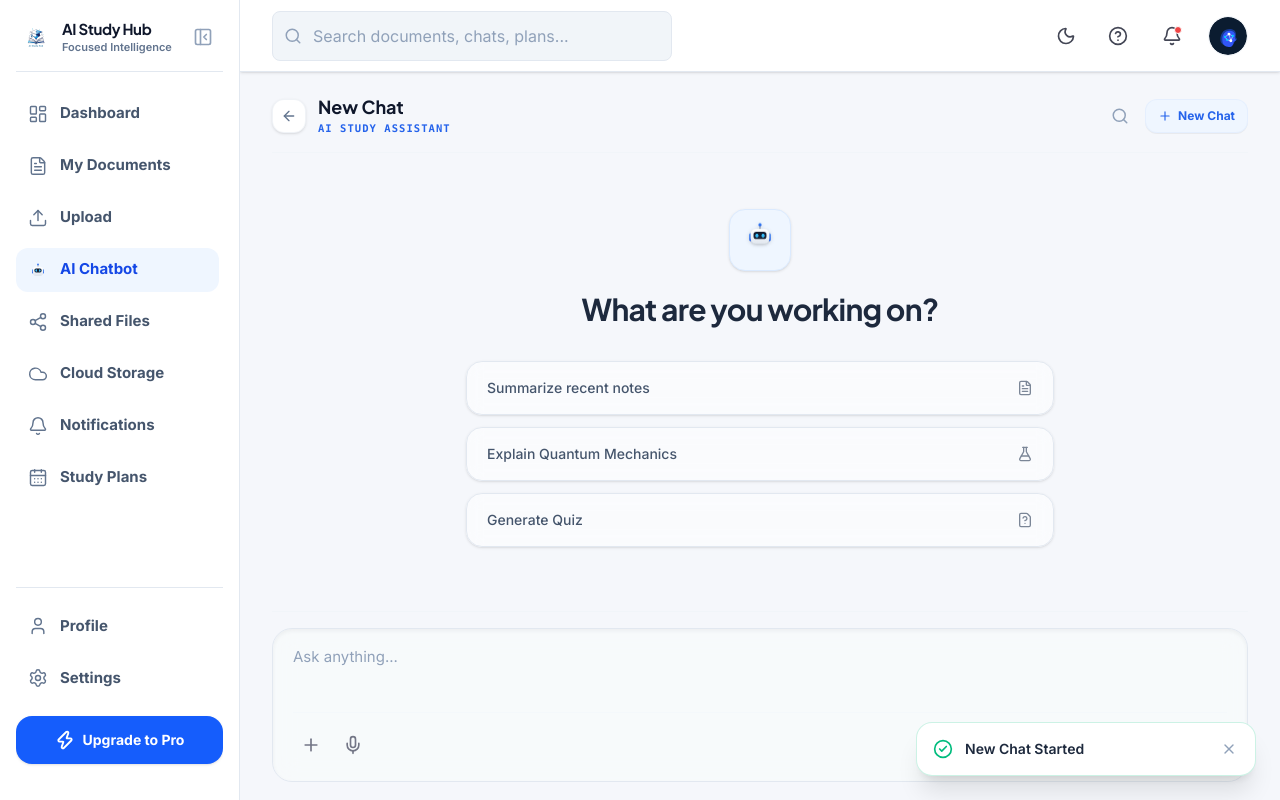
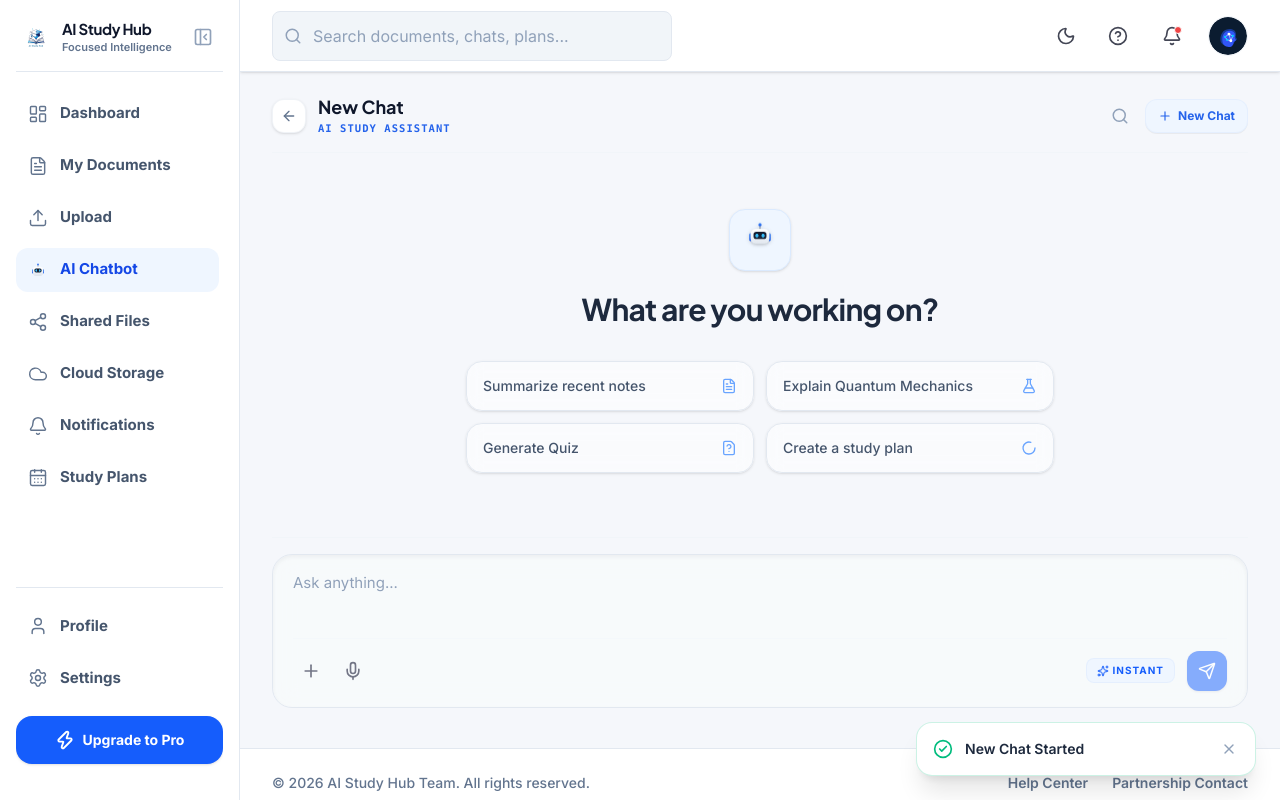
Before and after one commit to huynhduybinh24/SWP391_AIStudyHub, a React (Vite) app in the folder FrontEnd/: page /dashboard/chat in a window 1280 px wide. Both pictures are taken after a click on the button "New Chat". Built offline with nearby package versions, Linux system fonts and the light colour scheme; the HTML template or start-up script is replaced by a standard one.

Commit message:
feat: implement AI chatbot interface with voice input, file attachment, and mock conversation history support

```diff
--- a/FrontEnd/src/features/ai-chatbot/pages/ChatPage.tsx
+++ b/FrontEnd/src/features/ai-chatbot/pages/ChatPage.tsx
@@ -786,30 +786,38 @@ export function ChatPage() {
                   </h2>
 
                   {/* Suggestion Prompt Chips */}
-                  <div className="flex flex-col gap-3 w-full">
+                  <div className="grid grid-cols-1 sm:grid-cols-2 gap-3 w-full">
                     <button
                       type="button"
                       onClick={() => handleSend(t.aiChatbot.summarizeRecentNotes)}
-                      className="flex items-center justify-between gap-3 text-left w-full rounded-[16px] border border-slate-200 dark:border-slate-700/50 bg-white/50 dark:bg-slate-800/30 backdrop-blur-sm px-5 py-4 text-sm font-medium text-slate-600 dark:text-slate-300 shadow-sm transition-all hover:bg-white dark:hover:bg-slate-800 hover:text-blue-600 dark:hover:text-blue-400 hover:border-blue-200 dark:hover:border-blue-800/50 cursor-pointer"
+                      className="flex items-center justify-between gap-3 text-left w-full rounded-[16px] border border-slate-200 dark:border-slate-700/50 bg-white/50 dark:bg-slate-800/30 backdrop-blur-sm px-4 py-3.5 text-sm font-medium text-slate-600 dark:text-slate-300 shadow-sm transition-all hover:bg-white dark:hover:bg-slate-800 hover:text-blue-600 dark:hover:text-blue-400 hover:border-blue-200 dark:hover:border-blue-800/50 cursor-pointer"
                     >
                       <span className="truncate">{t.aiChatbot.summarizeRecentNotes}</span>
-                      <FileText className="size-4 opacity-70 shrink-0" />
+                      <FileText className="size-4 opacity-70 shrink-0 text-blue-500" />
                     </button>
                     <button
                       type="button"
                       onClick={() => handleSend(t.aiChatbot.explainQuantum)}
-                      className="flex items-center justify-between gap-3 text-left w-full rounded-[16px] border border-slate-200 dark:border-slate-700/50 bg-white/50 dark:bg-slate-800/30 backdrop-blur-sm px-5 py-4 text-sm font-medium text-slate-600 dark:text-slate-300 shadow-sm transition-all hover:bg-white dark:hover:bg-slate-800 hover:text-blue-600 dark:hover:text-blue-400 hover:border-blue-200 dark:hover:border-blue-800/50 cursor-pointer"
+                      className="flex items-center justify-between gap-3 text-left w-full rounded-[16px] border border-slate-200 dark:border-slate-700/50 bg-white/50 dark:bg-slate-800/30 backdrop-blur-sm px-4 py-3.5 text-sm font-medium text-slate-600 dark:text-slate-300 shadow-sm transition-all hover:bg-white dark:hover:bg-slate-800 hover:text-blue-600 dark:hover:text-blue-400 hover:border-blue-200 dark:hover:border-blue-800/50 cursor-pointer"
                     >
                       <span className="truncate">{t.aiChatbot.explainQuantum}</span>
-                      <FlaskConical className="size-4 opacity-70 shrink-0" />
+                      <FlaskConical className="size-4 opacity-70 shrink-0 text-blue-500" />
                     </button>
                     <button
                       type="button"
                       onClick={() => handleSend(t.aiChatbot.generateQuiz)}
-                      className="flex items-center justify-between gap-3 text-left w-full rounded-[16px] border border-slate-200 dark:border-slate-700/50 bg-white/50 dark:bg-slate-800/30 backdrop-blur-sm px-5 py-4 text-sm font-medium text-slate-600 dark:text-slate-300 shadow-sm transition-all hover:bg-white dark:hover:bg-slate-800 hover:text-blue-600 dark:hover:text-blue-400 hover:border-blue-200 dark:hover:border-blue-800/50 cursor-pointer"
+                      className="flex items-center justify-between gap-3 text-left w-full rounded-[16px] border border-slate-200 dark:border-slate-700/50 bg-white/50 dark:bg-slate-800/30 backdrop-blur-sm px-4 py-3.5 text-sm font-medium text-slate-600 dark:text-slate-300 shadow-sm transition-all hover:bg-white dark:hover:bg-slate-800 hover:text-blue-600 dark:hover:text-blue-400 hover:border-blue-200 dark:hover:border-blue-800/50 cursor-pointer"
                     >
                       <span className="truncate">{t.aiChatbot.generateQuiz}</span>
-                      <FileQuestion className="size-4 opacity-70 shrink-0" />
+                      <FileQuestion className="size-4 opacity-70 shrink-0 text-blue-500" />
+                    </button>
+                    <button
+                      type="button"
+                      onClick={() => handleSend("Create a study plan")}
+                      className="flex items-center justify-between gap-3 text-left w-full rounded-[16px] border border-slate-200 dark:border-slate-700/50 bg-white/50 dark:bg-slate-800/30 backdrop-blur-sm px-4 py-3.5 text-sm font-medium text-slate-600 dark:text-slate-300 shadow-sm transition-all hover:bg-white dark:hover:bg-slate-800 hover:text-blue-600 dark:hover:text-blue-400 hover:border-blue-200 dark:hover:border-blue-800/50 cursor-pointer"
+                    >
+                      <span className="truncate">Create a study plan</span>
+                      <Loader2 className="size-4 opacity-70 shrink-0 text-blue-500" />
                     </button>
                   </div>
                 </div>
@@ -818,7 +826,7 @@ export function ChatPage() {
                 /* ==================================================
                     2B. ACTIVE MESSAGES LIST
                    ================================================== */
-                <div className="flex-1 overflow-y-auto max-h-[500px] pr-2 flex flex-col gap-6 pt-4 scrollbar-thin scrollbar-thumb-slate-200 dark:scrollbar-thumb-slate-700">
+                <div className="flex-1 overflow-y-auto max-h-[500px] pl-2 pr-3 flex flex-col gap-6 pt-4 [&::-webkit-scrollbar]:w-1.5 [&::-webkit-scrollbar-track]:bg-transparent [&::-webkit-scrollbar-thumb]:bg-slate-200 dark:[&::-webkit-scrollbar-thumb]:bg-slate-700 [&::-webkit-scrollbar-thumb]:rounded-full">
                   {messages.map((msg, index) => {
                     const isUser = msg.role === 'user'
 
@@ -829,8 +837,8 @@ export function ChatPage() {
                         animate={{ opacity: 1, y: 0, scale: 1 }}
                         transition={{ duration: 0.2 }}
                         className={cn(
-                          "flex items-start gap-3.5 transition-all duration-300 w-full group",
-                          isUser ? "flex-row-reverse" : "flex-row"
+                          "flex items-start gap-2.5 transition-all duration-300 w-full group max-w-[92%]",
+                          isUser ? "flex-row-reverse ml-auto" : "flex-row"
                         )}
                       >
                         {/* Avatar */}
@@ -845,7 +853,7 @@ export function ChatPage() {
                         )}
 
                         {/* Content Container */}
-                        <div className="max-w-[80%] flex flex-col gap-1.5 items-stretch">
+                        <div className="flex-1 flex flex-col gap-1.5 items-stretch min-w-0">
                           {/* Chat Bubble */}
                           <div
                             className={cn(
@@ -909,12 +917,12 @@ export function ChatPage() {
                     <motion.div
                       initial={{ opacity: 0, scale: 0.95 }}
                       animate={{ opacity: 1, scale: 1 }}
-                      className="flex items-start gap-3.5 w-full flex-row"
+                      className="flex items-start gap-2.5 w-full flex-row max-w-[92%]"
                     >
                       <div className="mt-1 flex size-8 shrink-0 items-center justify-center rounded-full bg-white dark:bg-slate-800 shadow-sm border border-slate-100 dark:border-slate-700/50">
                         <AIChatbotIcon className="size-4" />
                       </div>
-                      <div className="max-w-[80%] rounded-[20px] rounded-tl-sm px-4 bg-white dark:bg-slate-800 border border-slate-100 dark:border-slate-700/50 flex items-center gap-1.5 h-[42px] shadow-sm">
+                      <div className="max-w-[80%] rounded-[20px] rounded-tl-sm px-4 bg-white dark:bg-slate-800 border border-slate-100 dark:border-slate-700/50 flex items-center gap-1.5 h-[42px] shadow-sm mt-0.5">
                         <div className="size-2 rounded-full bg-slate-400 dark:bg-slate-500 animate-bounce [animation-delay:-0.3s]" />
                         <div className="size-2 rounded-full bg-slate-400 dark:bg-slate-500 animate-bounce [animation-delay:-0.15s]" />
                         <div className="size-2 rounded-full bg-slate-400 dark:bg-slate-500 animate-bounce" />
```
